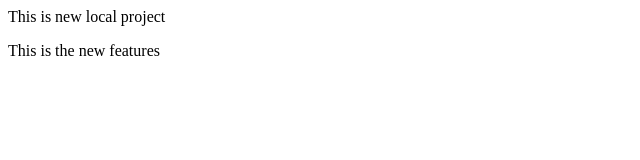
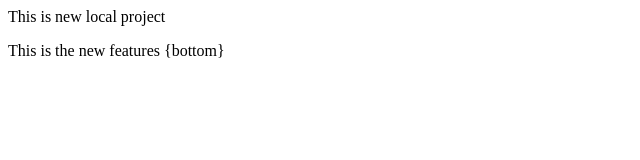
Before and after one commit to SayandeepBera/Local-Project, a plain HTML site: page index.html in a window 1280 px wide. Shown: the full height of the page, 0-640 px from the left. Drawn offline with Linux system fonts and the light colour scheme.

```diff
--- a/index.html
+++ b/index.html
@@ -1,2 +1,2 @@
 <p>This is new local project</p>
-<p>This is the new features</p>
+<p>This is the new features {bottom}</p>
```
